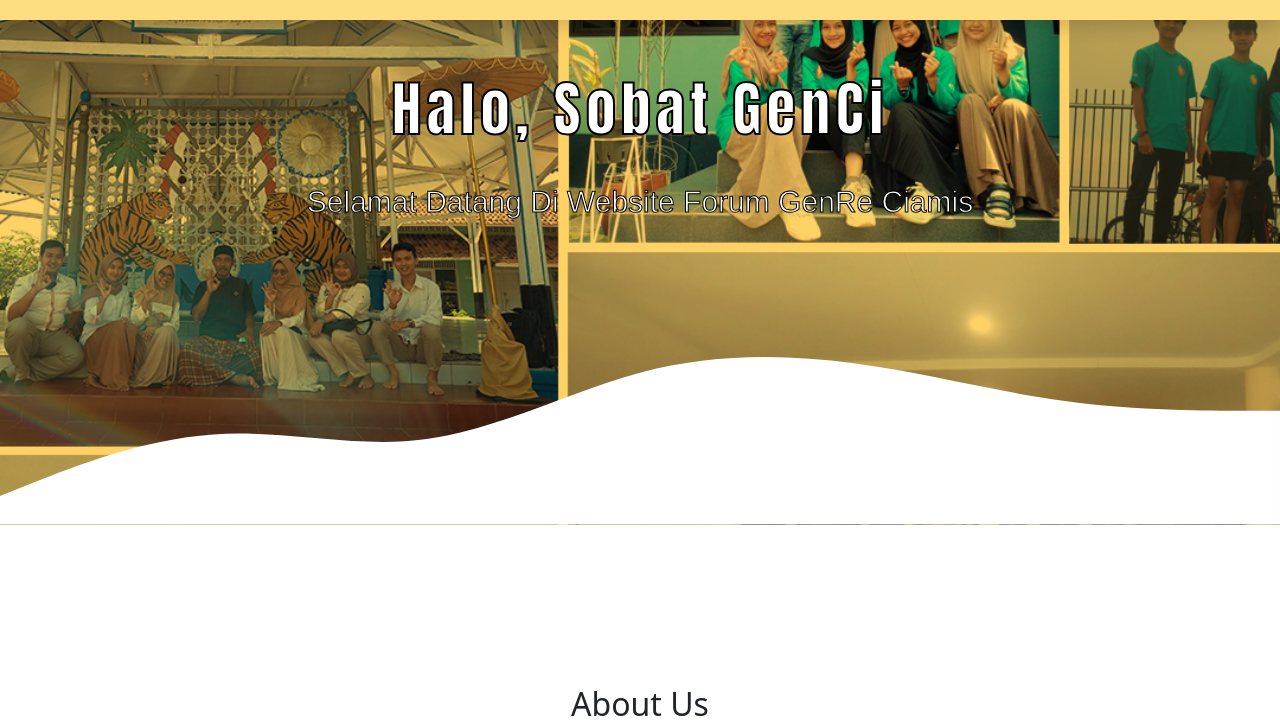
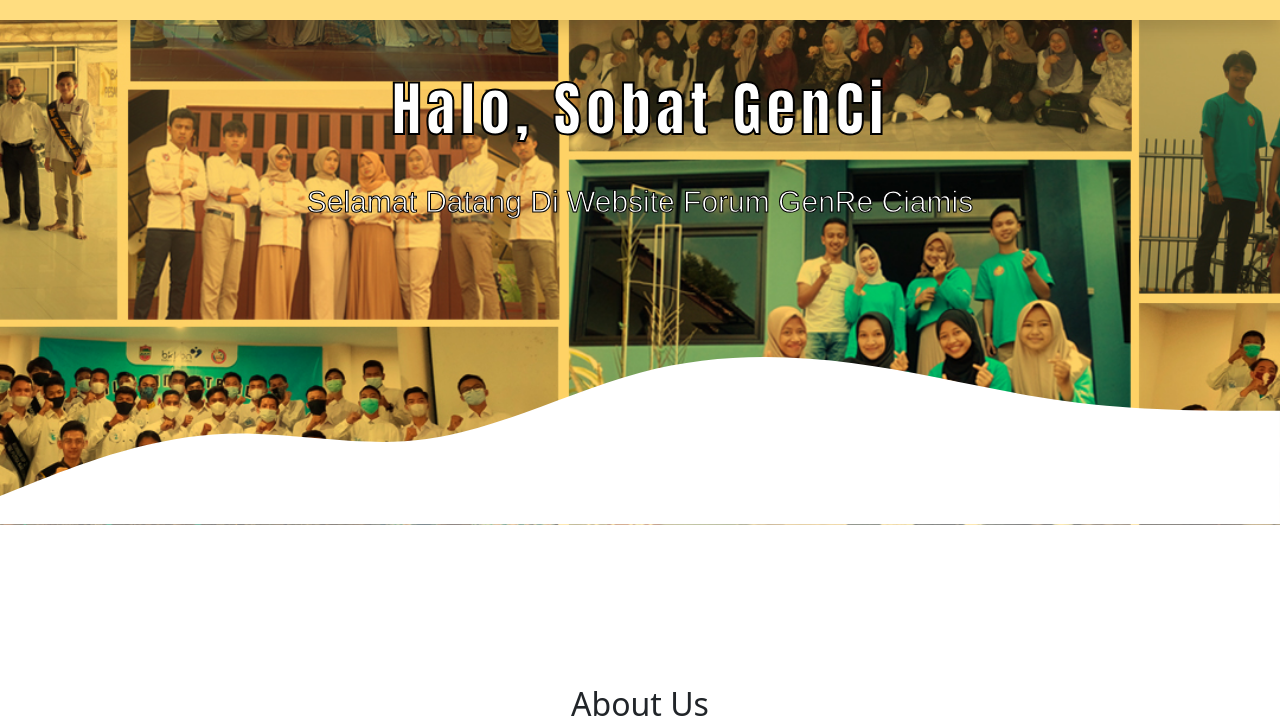
Before and after one commit to FGCiamis/GenReCiamis.github.io, a plain HTML site: page index.html in a window 1280 px wide. Shown: the part 74-800 px from the top of the page. Drawn offline with nearby package versions, Linux system fonts and the light colour scheme.

Commit message:
mengubah back

```diff
--- a/style.css
+++ b/style.css
@@ -6,7 +6,7 @@
   background-color: rgb(255, 221, 128);
 }
 .jumbotron {
-  background-image: url(img/BG-awal.jpg);
+  background-image: url(Img/BG-awal2.jpg);
   background-size: cover;
   text-align: center;
   color: white;
```
